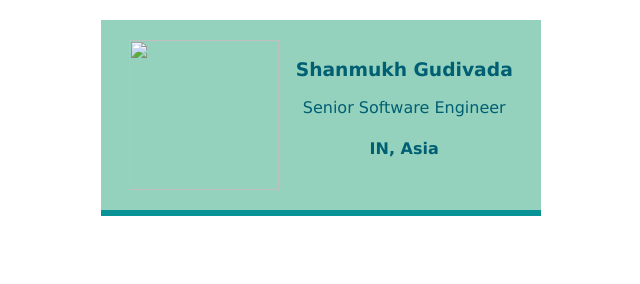
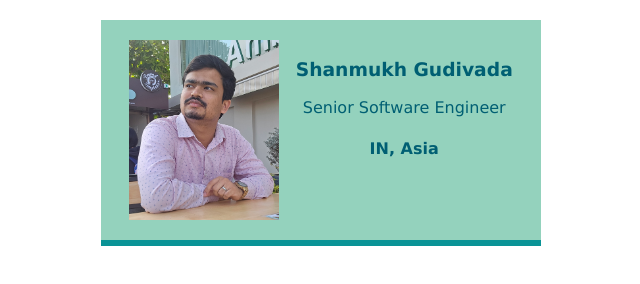
Before and after one commit to shanrocx/business-card, a plain HTML site: page index.html in a window 1280 px wide. Shown: the whole page, without its empty margins (319-959 px from the left). Drawn offline with Linux system fonts and the light colour scheme.

Commit message:
Update index.html

```diff
--- a/index.html
+++ b/index.html
@@ -4,7 +4,7 @@
     </head>
     <body>
         <div class="card">
-            <img class="avatar" src="Profile.jpg">
+            <img class="avatar" src="Profile.jpeg">
             <div >
                 <h3>Shanmukh Gudivada</h3>
                 <p>Senior Software Engineer</p>
```
